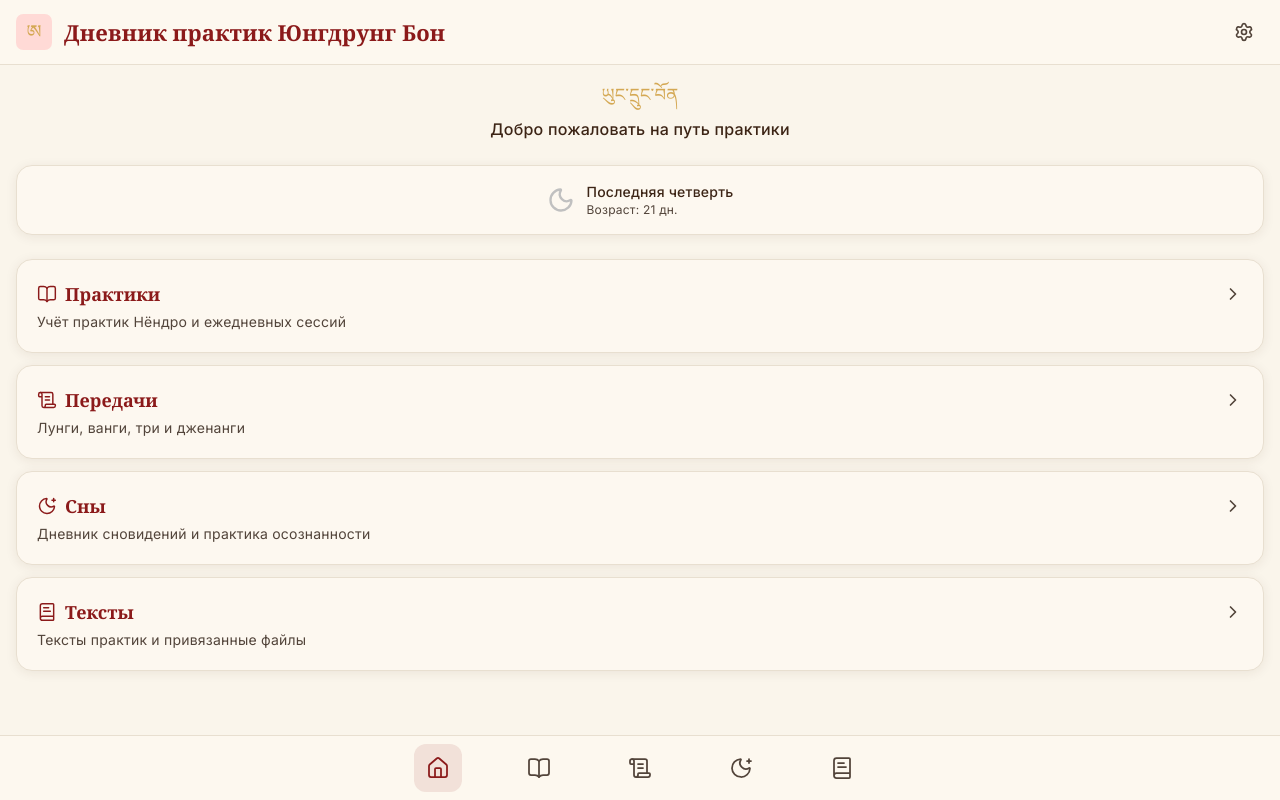
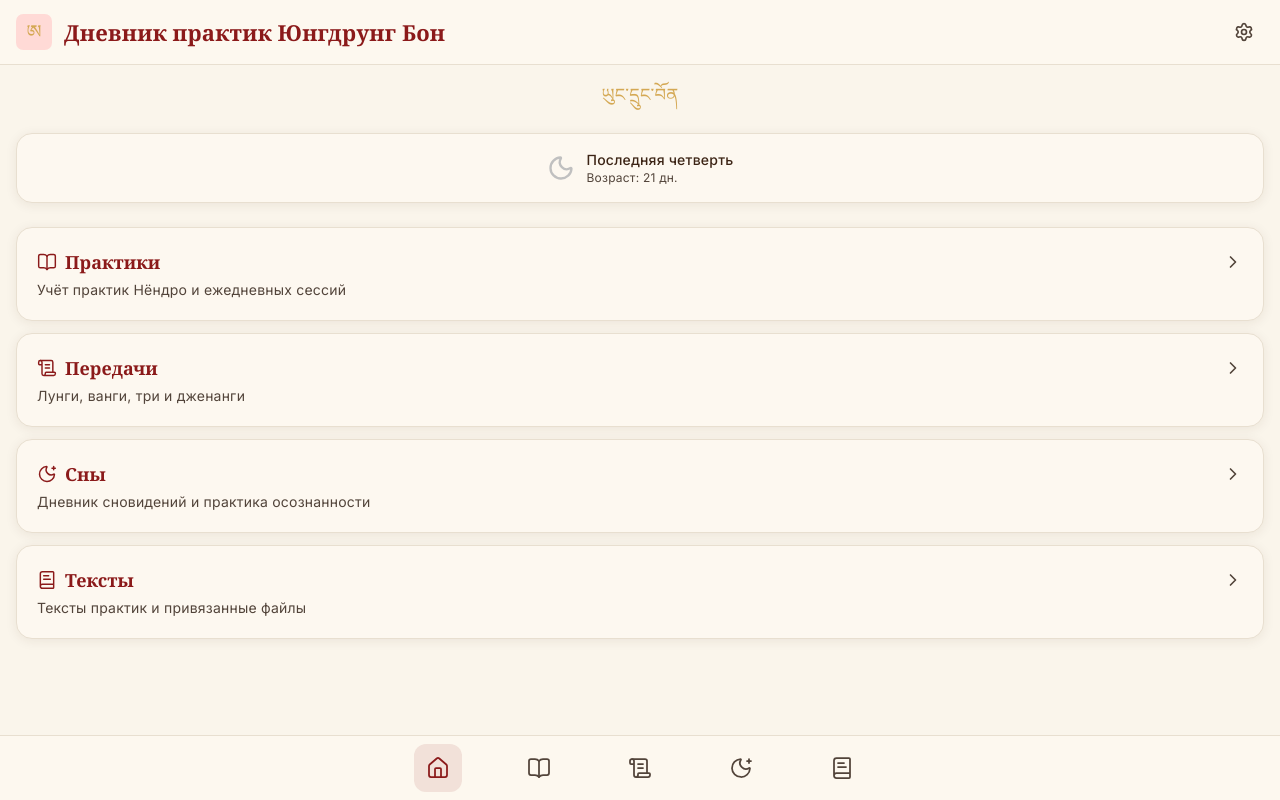
Before and after one commit to SafonovM/nendro_pwa, a React (Vite) app: page / in a window 1280 px wide. Built offline with nearby package versions, Linux system fonts and the light colour scheme.

Commit message:
Remove welcome subtitle from dashboard home screen.
Co-authored-by: Cursor <cursoragent@cursor.com>

```diff
--- a/src/pages/Dashboard.tsx
+++ b/src/pages/Dashboard.tsx
@@ -11,12 +11,9 @@ export function Dashboard() {
         showSettings
       />
       <div className="px-4 py-4">
-        <p className="mb-2 text-center text-lg leading-7 text-[var(--color-accent)]">
+        <p className="mb-6 text-center text-lg leading-7 text-[var(--color-accent)]">
           ཡུང་དྲུང་བོན
         </p>
-        <h2 className="mb-6 text-center text-base font-medium">
-          Добро пожаловать на путь практики
-        </h2>
 
         <div className="mb-6">
           <AstroCard />
```
